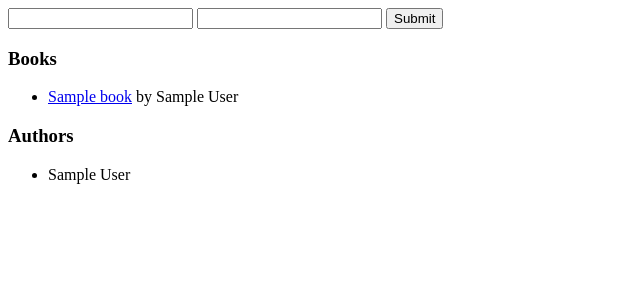
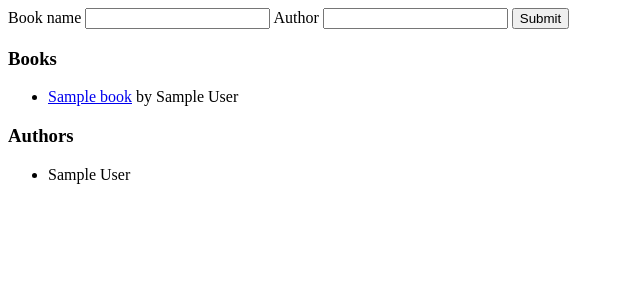
Before and after one commit to benbc/toast, a Python web app: template toast/templates/index.jinja in a window 1280 px wide. Shown: the top 300 px of the page, without its empty margins (0-640 px from the left). Run offline with Jinja, Linux system fonts and the light colour scheme; the template is opened without the code that fills it: most values are stand-ins (such as "Sample title", 1, 10 or a date in 2020).

Commit message:
Labels for book input form.

```diff
--- a/toast/templates/index.jinja
+++ b/toast/templates/index.jinja
@@ -1,8 +1,10 @@
 <html>
   <body>
     <form action="/command/add_book">
-      <input type="text" name="name"/>
-      <input type="text" name="author"/>
+      <label for="bookName">Book name</label>
+      <input type="text" name="name" id="bookName"/>
+      <label for="author">Author</label>
+      <input type="text" name="author" id="author"/>
       <input type="submit" value="Submit"/>
     </form>
     <h3>Books</h3>
```
